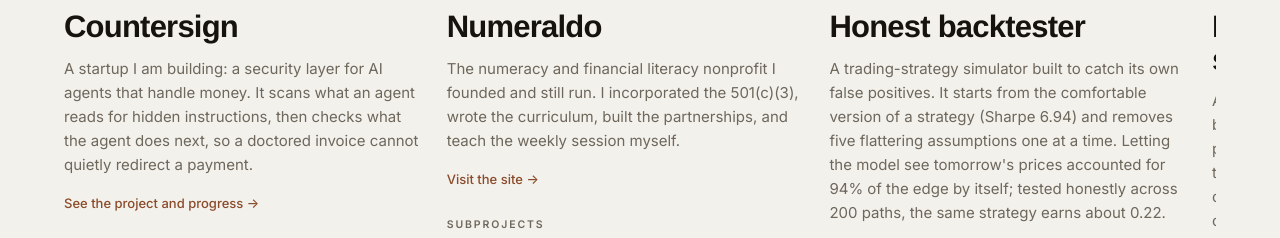
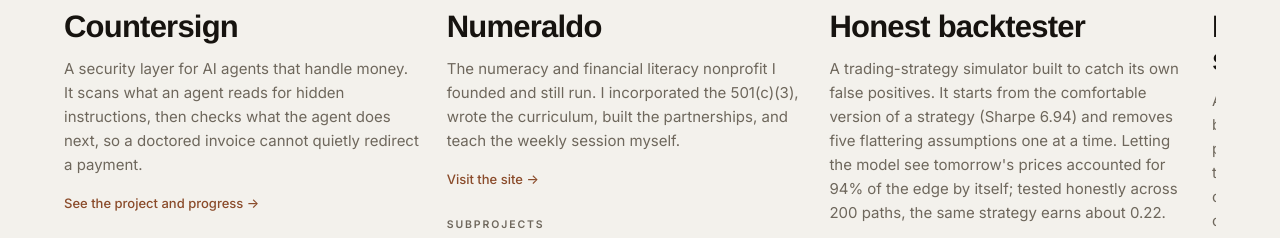
Before and after one commit to rohanKraghu/rohanKraghu.github.io, a plain HTML site: page index.html in a window 1280 px wide. Shown: the part 1118-1356 px from the top of the page. Drawn offline with Linux system fonts and the light colour scheme; a web font is replaced by a local one.

Commit message:
Countersign card: drop startup line

```diff
--- a/index.html
+++ b/index.html
@@ -594,7 +594,7 @@
           </div>
           <div class="main">
             <h3>Countersign</h3>
-            <p class="desc">A startup I am building: a security layer for AI agents that handle
+            <p class="desc">A security layer for AI agents that handle
               money. It scans what an agent reads for hidden instructions, then checks what the
               agent does next, so a doctored invoice cannot quietly redirect a payment.</p>
             <span class="go">See the project and progress →</span>
```
